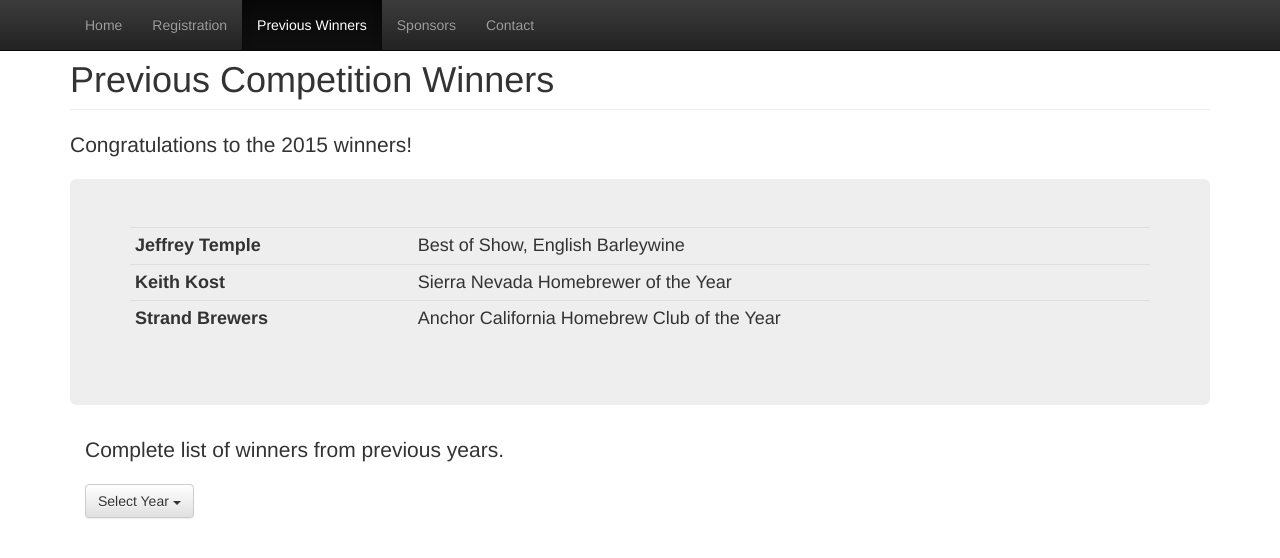
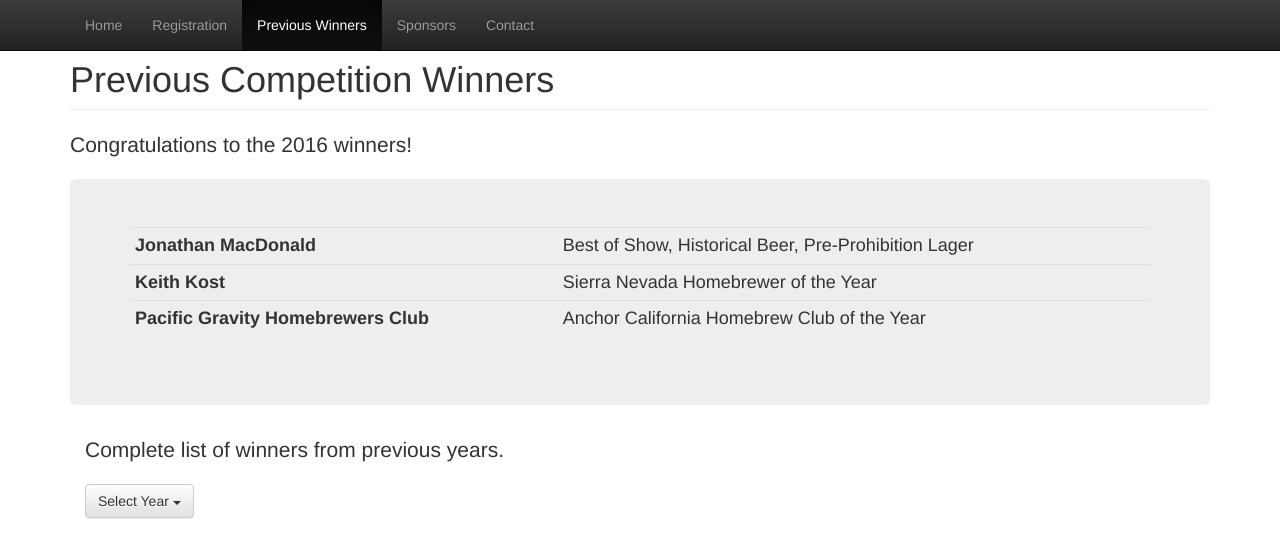
Before and after one commit to castatebrewcomp/castatebrewcomp.github.io, a Jekyll site: the page built from previous.html, in a window 1280 px wide. Shown: the top 558 px of the page. Built offline with Jekyll 4.4.1, drawn with Linux system fonts in a browser that asks for light colours.

Commit message:
updating to show 2016 winners

```diff
--- a/previous.html
+++ b/previous.html
@@ -8,22 +8,22 @@ title: PreviousWinners
   <h1 class="page-header">Previous Competition Winners</h1>
 
   <p class="lead">
-    Congratulations to the 2015 winners!
+    Congratulations to the 2016 winners!
   </p>
 
   <div class="jumbotron">
     <table class="table table-hover table-condensed" style="font-size:large">
       <tbody>
         <tr>
-          <td nowrap><strong>Jeffrey Temple</strong></td>
-          <td class="stretch">Best of Show, English Barleywine</td>
+          <td nowrap><strong>Jonathan MacDonald</strong></td>
+          <td class="stretch">Best of Show, Historical Beer, Pre-Prohibition Lager</td>
         </tr>
         <tr>
           <td nowrap><strong>Keith Kost</strong></td>
           <td class="stretch">Sierra Nevada Homebrewer of the Year</td>
         </tr>
         <tr>
-          <td nowrap><strong>Strand Brewers</strong></td>
+          <td nowrap><strong>Pacific Gravity Homebrewers Club</strong></td>
           <td class="stretch">Anchor California Homebrew Club of the Year</td>
         </tr>
       </tbody>
@@ -39,6 +39,7 @@ title: PreviousWinners
         <button class="btn btn-default dropdown-toggle" type="button" data-toggle="dropdown">Select Year
           <span class="caret"></span></button>
           <ul class="dropdown-menu">
+            <li><a href="/pdfs/2016Winners.pdf" target="_blank">2016</a></li>
             <li><a href="/pdfs/2015Winners.pdf" target="_blank">2015</a></li>
             <li><a href="/pdfs/2014Winners.pdf" target="_blank">2014</a></li>
             <li><a href="/pdfs/2013Winners.pdf" target="_blank">2013</a></li>
```
Also changed, not shown: index.html (+21 -67 lines).
